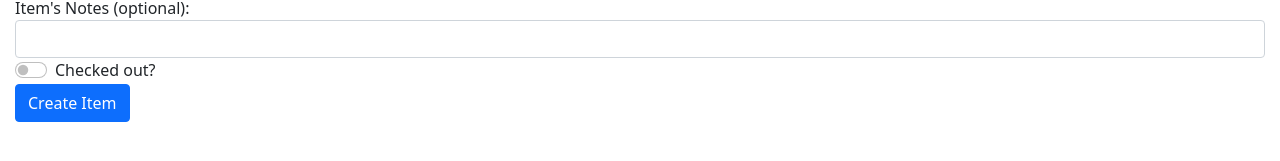
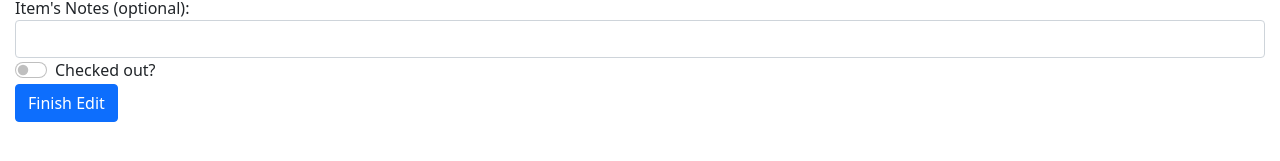
Before and after one commit to bobcat4848/asset-management, a React (Create React App) app in the folder client/: page /edit/1 in a window 1280 px wide. Shown: the part 477-638 px from the top of the page. Built offline with nearby package versions, Linux system fonts and the light colour scheme; no server answers.

Commit message:
fix delete, edit, and get records

```diff
--- a/client/src/components/edit.js
+++ b/client/src/components/edit.js
@@ -194,7 +194,7 @@ class Edit extends Component {
         <div className="form-group">
           <input
             type="submit"
-            value="Create Item"
+            value="Finish Edit"
             className="btn btn-primary"
           />
         </div>
```
Also changed, not shown: 1 other file (tests, documents, lock files or other folders).
